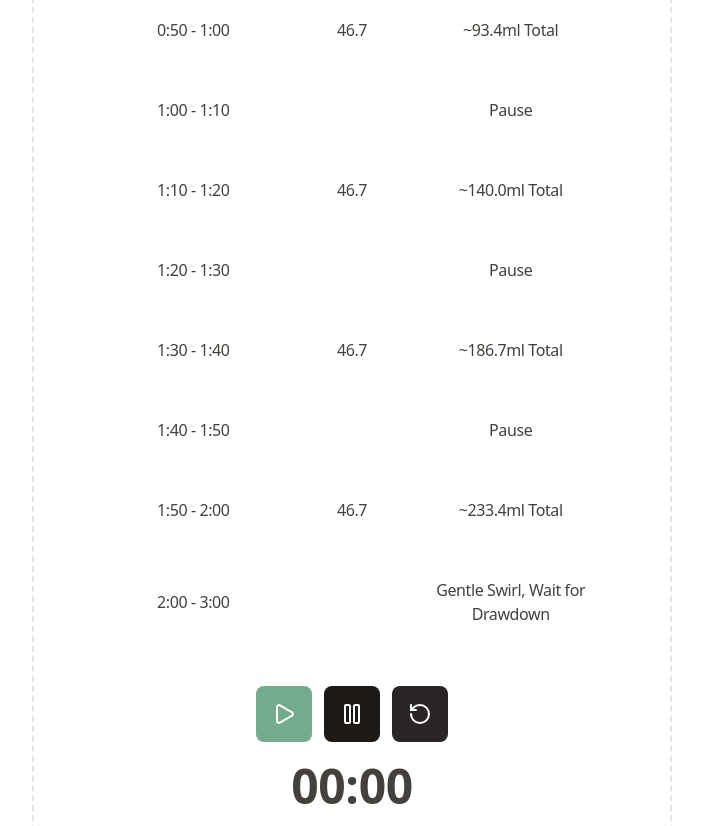
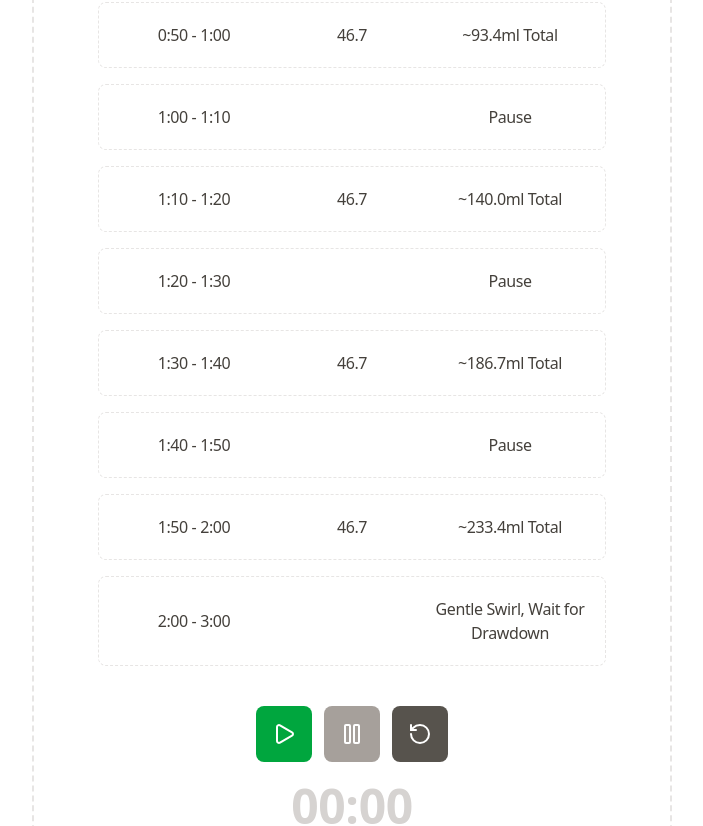
Before and after one commit to oktapiancaw/ui-brewn-calculator, a Next.js app: page /better_one in a window 1280 px wide. Shown: the part 1141-1967 px from the top of the page, without its empty margins (288-991 px from the left). Built offline with nearby package versions, Linux system fonts and the light colour scheme.

Commit message:
fix: color on light theme

```diff
--- a/app/46/page.tsx
+++ b/app/46/page.tsx
@@ -176,11 +176,11 @@ export default function TetsuKasuyaMethod() {
   const getBrewTimeClass = (rowIndex: number) => {
     const currentItem = getCurrentScheduleItem();
     const baseClasses =
-      "transition-all duration-500 flex items-center justify-between px-4 py-5 rounded-md";
+      "transition-all duration-300 flex items-center justify-between px-4 py-5 rounded-md";
     if (seconds === 0) {
       return `${baseClasses} border border-dashed`;
     } else if (currentItem && pourSchedule.indexOf(currentItem) === rowIndex) {
-      return `${baseClasses} border-l-6 border-green-900/55 border-solid bg-stone-100 font-bold dark:bg-stone-800/30 shadow-mtransform scale-105`;
+      return `${baseClasses} border border-l-6 border-green-900/55 border-solid bg-white font-bold dark:bg-stone-900/30 shadow-md transform scale-105`;
     } else if (
       pourSchedule[rowIndex] &&
       seconds < pourSchedule[rowIndex].time
@@ -190,7 +190,7 @@ export default function TetsuKasuyaMethod() {
       pourSchedule[rowIndex] &&
       seconds >= pourSchedule[rowIndex].endTime
     ) {
-      return `${baseClasses} border-l-6 border-stone-900/55  bg-stone-200 dark:bg-stone-900/30`;
+      return `${baseClasses} border border-l-6 dark:border-stone-900/55  bg-stone-50  dark:bg-stone-900/30`;
     } else {
       return `${baseClasses} border border-dashed`;
     }
@@ -415,26 +415,26 @@ export default function TetsuKasuyaMethod() {
             <button
               onClick={handleStart}
               disabled={isRunning || seconds >= totalDuration}
-              className="p-4 bg-green-800/55 text-white rounded-md hover:bg-green-600 disabled:bg-stone-900 disabled:cursor-not-allowed transition-colors"
+              className="p-4 bg-green-600 dark:bg-green-800/55 text-white rounded-md hover:bg-green-700 dark:hover:bg-green-600  disabled:bg-stone-400 dark:disabled:bg-stone-900 disabled:cursor-not-allowed transition-colors"
             >
               <Play />
             </button>
             <button
               onClick={handleStop}
               disabled={!isRunning}
-              className="p-4 bg-red-800/55 text-white rounded-md hover:bg-red-600 disabled:bg-stone-900 disabled:cursor-not-allowed transition-colors"
+              className="p-4 bg-red-700 darK:bg-red-800/55 text-white rounded-md hover:bg-red-600 disabled:bg-stone-400 dark:disabled:bg-stone-900 disabled:cursor-not-allowed transition-colors"
             >
               <Pause />
             </button>
             <button
               onClick={handleReset}
-              className="p-4 bg-stone-800 text-white rounded-md hover:bg-stone-900 transition-colors"
+              className="p-4 bg-stone-600 dark:bg-stone-800 text-white rounded-md hover:bg-stone-700 dark:hover:bg-stone-900 transition-colors"
             >
               <RotateCcw />
             </button>
           </div>
           <div className="flex justify-center items-center">
-            <div className="text-5xl font-mono font-bold text-stone-700 dark:text-stone-800">
+            <div className="text-5xl font-mono font-bold text-stone-300 dark:text-stone-800">
               {String(Math.floor(seconds / 60)).padStart(2, "0")}:
               {String(seconds % 60).padStart(2, "0")}
             </div>
--- a/app/better_one/page.tsx
+++ b/app/better_one/page.tsx
@@ -145,23 +145,23 @@ export default function BetterOneMethod() {
   const getBrewTimeClass = (rowIndex: number) => {
     const currentItem = getCurrentScheduleItem();
     const baseClasses =
-      "transition-all duration-500 flex items-center justify-between px-4 py-5 rounded-md";
+      "transition-all duration-300 flex items-center justify-between px-4 py-5 rounded-md";
     if (seconds === 0) {
-      return `${baseClasses} `;
+      return `${baseClasses} border border-dashed`;
     } else if (currentItem && pourSchedule.indexOf(currentItem) === rowIndex) {
-      return `${baseClasses} border-l-6 border-green-900/55 border-solid bg-stone-100 font-bold dark:bg-stone-800/30 shadow-mtransform scale-105`;
+      return `${baseClasses} border border-l-6 border-green-900/55 border-solid bg-white font-bold dark:bg-stone-900/30 shadow-md transform scale-105`;
     } else if (
       pourSchedule[rowIndex] &&
       seconds < pourSchedule[rowIndex].time
     ) {
-      return `${baseClasses} `;
+      return `${baseClasses} border border-dashed`;
     } else if (
       pourSchedule[rowIndex] &&
       seconds >= pourSchedule[rowIndex].endTime
     ) {
-      return `${baseClasses} border-l-6 border-stone-900/55 bg-stone-200 dark:bg-stone-900/30`;
+      return `${baseClasses} border border-l-6 dark:border-stone-900/55  bg-stone-50  dark:bg-stone-900/30`;
     } else {
-      return `${baseClasses} `;
+      return `${baseClasses} border border-dashed`;
     }
   };
 
@@ -322,26 +322,26 @@ export default function BetterOneMethod() {
             <button
               onClick={handleStart}
               disabled={isRunning || seconds >= totalDuration}
-              className="p-4 bg-green-800/55 text-white rounded-md hover:bg-green-600 disabled:bg-stone-900 disabled:cursor-not-allowed transition-colors"
+              className="p-4 bg-green-600 dark:bg-green-800/55 text-white rounded-md hover:bg-green-700 dark:hover:bg-green-600  disabled:bg-stone-400 dark:disabled:bg-stone-900 disabled:cursor-not-allowed transition-colors"
             >
               <Play />
             </button>
             <button
               onClick={handleStop}
               disabled={!isRunning}
-              className="p-4 bg-red-800/55 text-white rounded-md hover:bg-red-600 disabled:bg-stone-900 disabled:cursor-not-allowed transition-colors"
+              className="p-4 bg-red-700 darK:bg-red-800/55 text-white rounded-md hover:bg-red-600 disabled:bg-stone-400 dark:disabled:bg-stone-900 disabled:cursor-not-allowed transition-colors"
             >
               <Pause />
             </button>
             <button
               onClick={handleReset}
-              className="p-4 bg-stone-800 text-white rounded-md hover:bg-stone-900 transition-colors"
+              className="p-4 bg-stone-600 dark:bg-stone-800 text-white rounded-md hover:bg-stone-700 dark:hover:bg-stone-900 transition-colors"
             >
               <RotateCcw />
             </button>
           </div>
           <div className="flex justify-center items-center">
-            <div className="text-5xl font-mono font-bold text-stone-700 dark:text-stone-800">
+            <div className="text-5xl font-mono font-bold text-stone-300 dark:text-stone-800">
               {String(Math.floor(seconds / 60)).padStart(2, "0")}:
               {String(seconds % 60).padStart(2, "0")}
             </div>
--- a/app/simple/page.tsx
+++ b/app/simple/page.tsx
@@ -111,26 +111,27 @@ export default function SimpleOne() {
       }
     };
   }, [isRunning, seconds, totalDuration]);
+
   const getBrewTimeClass = (rowIndex: number) => {
     const currentItem = getCurrentScheduleItem();
     const baseClasses =
-      "transition-all duration-500 flex items-center justify-between px-4 py-5 rounded-md";
+      "transition-all duration-300 flex items-center justify-between px-4 py-5 rounded-md";
     if (seconds === 0) {
-      return `${baseClasses} `;
+      return `${baseClasses} border border-dashed`;
     } else if (currentItem && pourSchedule.indexOf(currentItem) === rowIndex) {
-      return `${baseClasses} border-l-6 border-green-900/55 border-solid bg-stone-100 font-bold dark:bg-stone-800/30 shadow-mtransform scale-105`;
+      return `${baseClasses} border border-l-6 border-green-900/55 border-solid bg-white font-bold dark:bg-stone-900/30 shadow-md transform scale-105`;
     } else if (
       pourSchedule[rowIndex] &&
       seconds < pourSchedule[rowIndex].time
     ) {
-      return `${baseClasses} `;
+      return `${baseClasses} border border-dashed`;
     } else if (
       pourSchedule[rowIndex] &&
       seconds >= pourSchedule[rowIndex].endTime
     ) {
-      return `${baseClasses} border-l-6 border-stone-900/55 bg-stone-200 dark:bg-stone-900/30`;
+      return `${baseClasses} border border-l-6 dark:border-stone-900/55  bg-stone-50  dark:bg-stone-900/30`;
     } else {
-      return `${baseClasses} `;
+      return `${baseClasses} border border-dashed`;
     }
   };
 
@@ -285,26 +286,26 @@ export default function SimpleOne() {
             <button
               onClick={handleStart}
               disabled={isRunning || seconds >= totalDuration}
-              className="p-4 bg-green-800/55 text-white rounded-md hover:bg-green-600 disabled:bg-stone-900 disabled:cursor-not-allowed transition-colors"
+              className="p-4 bg-green-600 dark:bg-green-800/55 text-white rounded-md hover:bg-green-700 dark:hover:bg-green-600  disabled:bg-stone-400 dark:disabled:bg-stone-900 disabled:cursor-not-allowed transition-colors"
             >
               <Play />
             </button>
             <button
               onClick={handleStop}
               disabled={!isRunning}
-              className="p-4 bg-red-800/55 text-white rounded-md hover:bg-red-600 disabled:bg-stone-900 disabled:cursor-not-allowed transition-colors"
+              className="p-4 bg-red-700 darK:bg-red-800/55 text-white rounded-md hover:bg-red-600 disabled:bg-stone-400 dark:disabled:bg-stone-900 disabled:cursor-not-allowed transition-colors"
             >
               <Pause />
             </button>
             <button
               onClick={handleReset}
-              className="p-4 bg-stone-800 text-white rounded-md hover:bg-stone-900 transition-colors"
+              className="p-4 bg-stone-600 dark:bg-stone-800 text-white rounded-md hover:bg-stone-700 dark:hover:bg-stone-900 transition-colors"
             >
               <RotateCcw />
             </button>
           </div>
           <div className="flex justify-center items-center">
-            <div className="text-5xl font-mono font-bold text-stone-700 dark:text-stone-800">
+            <div className="text-5xl font-mono font-bold text-stone-300 dark:text-stone-800">
               {String(Math.floor(seconds / 60)).padStart(2, "0")}:
               {String(seconds % 60).padStart(2, "0")}
             </div>
```
